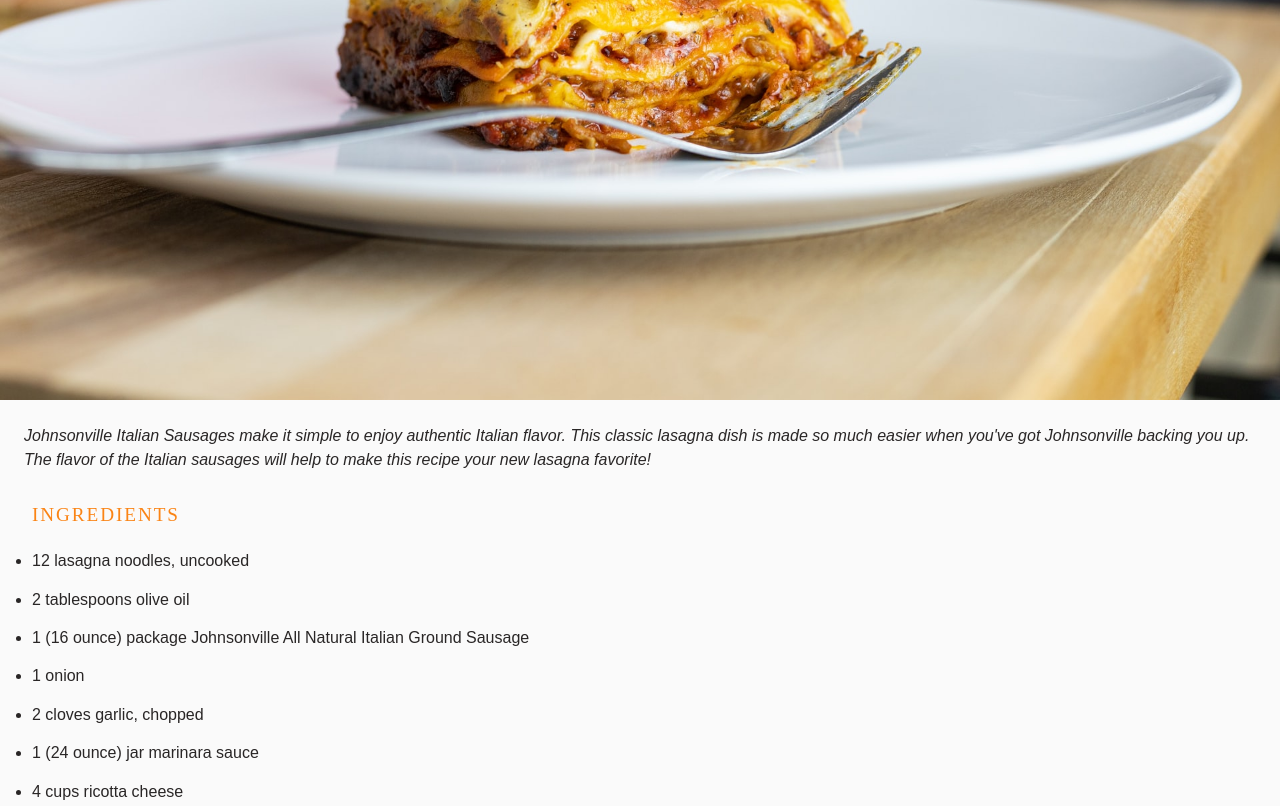
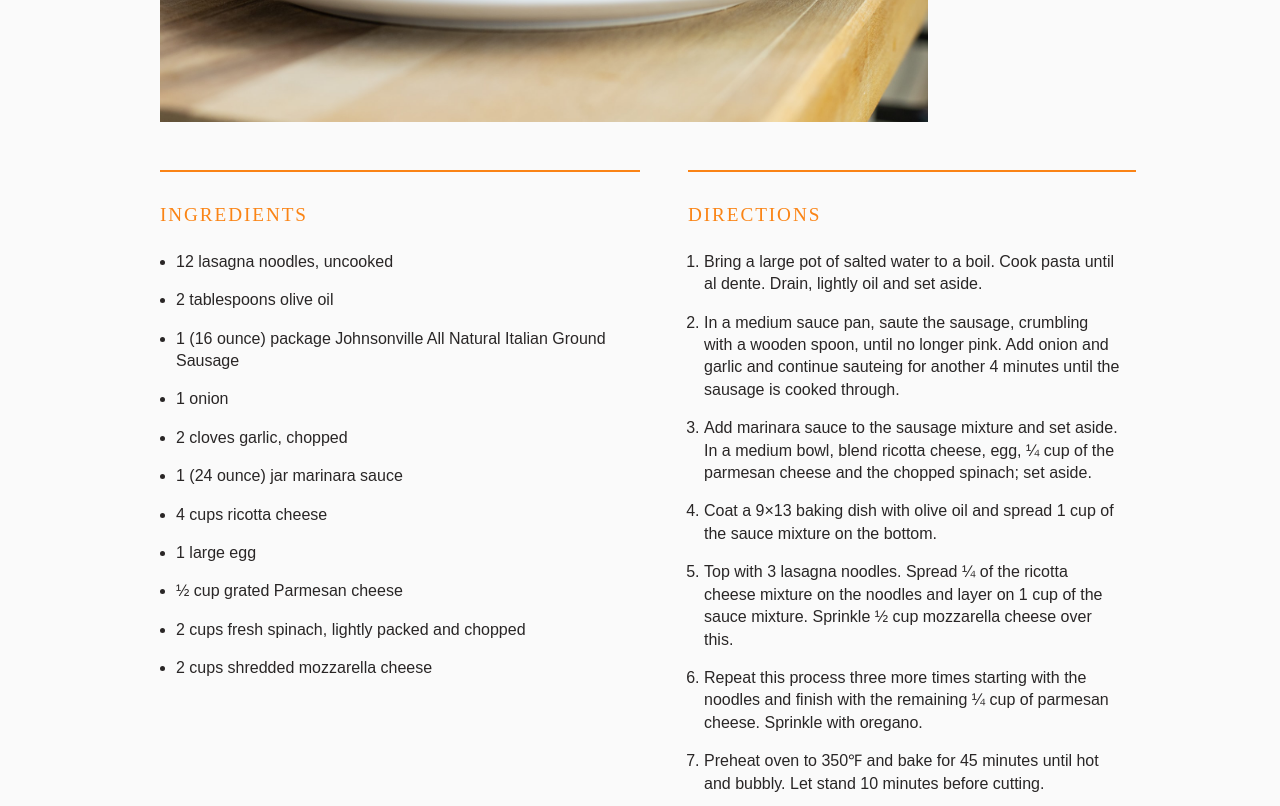
Before and after one commit to sburns018/sburns018.github.io, a plain HTML site: page grc338/css-grid-layout/index.html in a window 1280 px wide. Shown: the part 540-1346 px from the top of the page. Drawn offline with Linux system fonts and the light colour scheme; a web font is replaced by a local one.

Commit message:
Update lasagnastyle.css

```diff
--- a/grc338/css-grid-layout/lasagnastyle.css
+++ b/grc338/css-grid-layout/lasagnastyle.css
@@ -1,11 +1,19 @@
 /*CSS DOCUMENT*/
 
 html, body, div, applet, object, iframe, h1, h2, h3, h4, h5, h6, p, blockquote, pre, a, abbr, acronym, address, big, cite, code, del, dfn, em, img, ins, kbd, q, s, samp, small, strike, strong, sub, sup, tt, var, b, u, i, center, dl, dt, dd, ol, ul, li, fieldset, form, label, legend, table, caption, tbody, tfoot, thead, tr, th, td, article, aside, canvas, details, embed, figure, figcaption, footer, header, hgroup, menu, nav, output, ruby, section, summary, time, mark, audio, video {margin: 0; padding: 0; border: 0; font-size: 100%; font: inherit; } /*My edited version of the Eric Meyer’s reset tool. You may want to include this in all of your future CSS files. */
+
+div.container {
+    max-width: 60rem;
+    margin: auto;
+}
+
 
 img {
     width: 100%; /*Please leave this line.*/
     display: block;
 }
+
+
 body {
 	background-color: rgb(250, 250, 250); /* Not totally white. */
 	color: rgb(41, 38, 38);  /* Not totally black. */
@@ -18,6 +26,7 @@ body {
 
 header{
     background-color: rgb(250, 131, 21);
+
   }
 
 section{
@@ -35,19 +44,19 @@ figcaption{
   }
 
 
-
-
 h1 {
 
 	background-color: rgb(250, 132, 21);
     color: rgb(253, 251, 247); /* Same as body background. */
 	font-size: 2rem;
 	font-weight: 700;
-    padding: 1rem, 1rem, 1rem; /* You want three values. */
+    padding: 3rem 2rem 1rem; /* You want three values. */
 	text-transform:capitalize;
     font-family: Sutro, serif;
     font-style: normal;
     line-height: 100%;
+
+
 
 
 }
@@ -55,7 +64,7 @@ h1 {
 h2 {
 	background-color: rgb(250, 131, 21);
 	color: rgb(249,221,191);
-    padding: 1rem;
+    padding: 1rem 2rem;
 	font-size: 1.5rem;
 	font-family: sutro, serif;
 	font-weight:400;
@@ -63,9 +72,9 @@ h2 {
 }
 
 h3 {
-	margin: 1.5rem 2rem 1.5rem; /*Three values again.
+	margin: 0rem 0rem 1.5rem; /*Three values again.
      You got the idea.*/
-	padding-top: 0.5rem;
+	padding: 2rem 1rem 0rem 0rem;
 	font-size: 1.20rem;
 	color: rgb(250,132,21);
 	font-weight: 300;
@@ -73,11 +82,12 @@ h3 {
     font-style: normal;
 	text-transform: uppercase;
 	letter-spacing: 0.1em; /*Just an extra tracking for bold uppercase letters. Try 0.1em */
+    border-top: 2px solid rgb(250, 131, 21);
 }
 
 
 ul {
-    margin: 1rem 1rem 3rem 1rem;
+    margin: 0rem 1rem 3rem 1rem;
     font-family: poppins, sans-serif;
     font-weight: 400;
     font-style: normal;
@@ -86,19 +96,20 @@ ul {
 
 
 li {
-	margin: 1rem 1rem;
+	margin: 1rem;
 
 }
 
 ol {
-    margin: 1rem 1rem 3rem 1rem;
+    margin: 1rem;
     font-family: poppins, sans-serif;
     font-weight: 400;
     font-style: normal;
+
 }
 
 li{
-    margin: 1rem 1rem;
+    margin: 1rem 0rem;
 
 }
 
@@ -110,4 +121,53 @@ footer{
     font-style: normal;
     padding: 1rem;
   }
+
+
+
+
+  div.container {
+    max-width: 60rem;
+    margin: auto;
+}
+
+header {
+
+    grid-column: 1/3;
+}
+
+figure {
+
+    display:grid;
+    grid-template-columns: 80% 20%;
+
+}
+
+.ingredients {
+
+    margin-top: 3rem;
+    margin-left: 0rem;
+    grid-column: 1/2;
+    margin-right: 0rem;
+
+}
+
+
+.directions {
+
+    margin: 3rem 2rem;
+    margin-right: 0rem;
+    margin-bottom: 3rem;
+    grid-column: 2/3;
+}
+
+main {
+
+    display: grid;
+    grid-template-columns: 50% 50%;
+    grid-column: 1/2;
+    column-gap: 1rem;
+}
+
+
+
 /*By the way, when we use the slash-asterisk combo, it’s a comment on the CSS and it’s meant for human beings. The machine knows it is not supposed to process anything until it finds a asterisk-slash combo that ends the comment on the CSS. */
```
